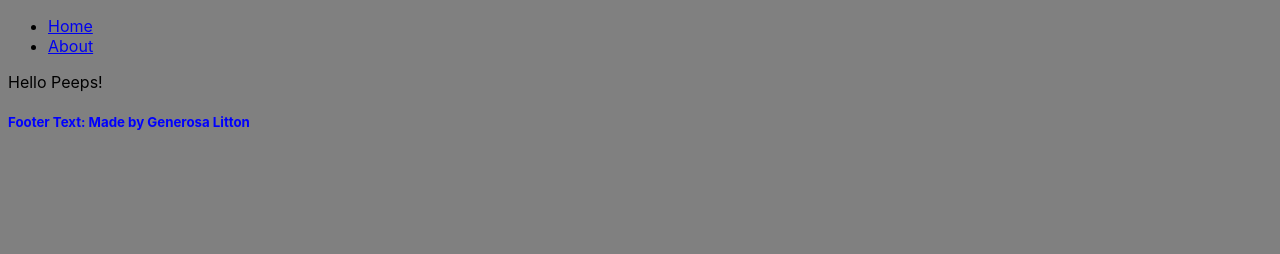
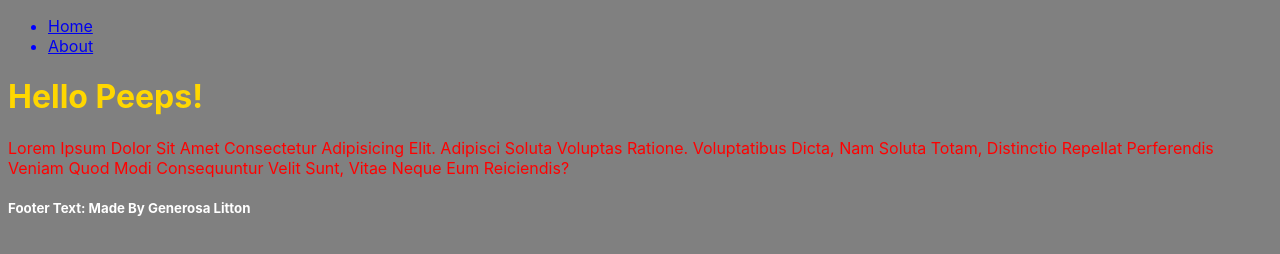
Before and after one commit to glitton/gatsby-contentful-demo, a Gatsby site: page / in a window 1280 px wide. Built offline with nearby package versions, Linux system fonts and the light colour scheme; Gatsby itself is replaced by a stand-in of ours.

Commit message:
css modules practice

```diff
--- a/src/components/Layout.js
+++ b/src/components/Layout.js
@@ -5,7 +5,6 @@ import Footer from "./Footer";
 import "./layout.css";
 
 const Layout = ({ children }) => {
-  console.log("object", children);
   return (
     <>
       <Navbar />
--- /dev/null
+++ b/src/examples/about.module.css
@@ -0,0 +1,20 @@
+.page {
+  color: gray;
+}
+
+.page h1 {
+  color: black;
+}
+
+.page h5 {
+  text-transform: uppercase;
+  color: green;
+}
+
+.page p {
+  color: red;
+}
+
+.text {
+  text-transform: capitalize;
+}
--- /dev/null
+++ b/src/examples/home.module.css
@@ -0,0 +1,20 @@
+.page {
+  color: blue;
+}
+
+.page h1 {
+  color: gold;
+}
+
+.page h5 {
+  text-transform: capitalize;
+  color: white;
+}
+
+.page p {
+  color: red;
+}
+
+.text {
+  text-transform: capitalize;
+}
--- a/src/pages/index.js
+++ b/src/pages/index.js
@@ -1,10 +1,19 @@
 import React from "react";
 import Layout from "../components/Layout";
+import { page, text } from "../examples/home.module.css";
 
 export default function Home() {
   return (
-    <div>
-      <Layout>Hello Peeps!</Layout>
+    <div className={page}>
+      <Layout>
+        <h1>Hello Peeps!</h1>
+        <p className={text}>
+          Lorem ipsum dolor sit amet consectetur adipisicing elit. Adipisci
+          soluta voluptas ratione. Voluptatibus dicta, nam soluta totam,
+          distinctio repellat perferendis veniam quod modi consequuntur velit
+          sunt, vitae neque eum reiciendis?
+        </p>
+      </Layout>
     </div>
   );
 }
```
Also changed, not shown: src/pages/about.js (+11 -1 lines).
